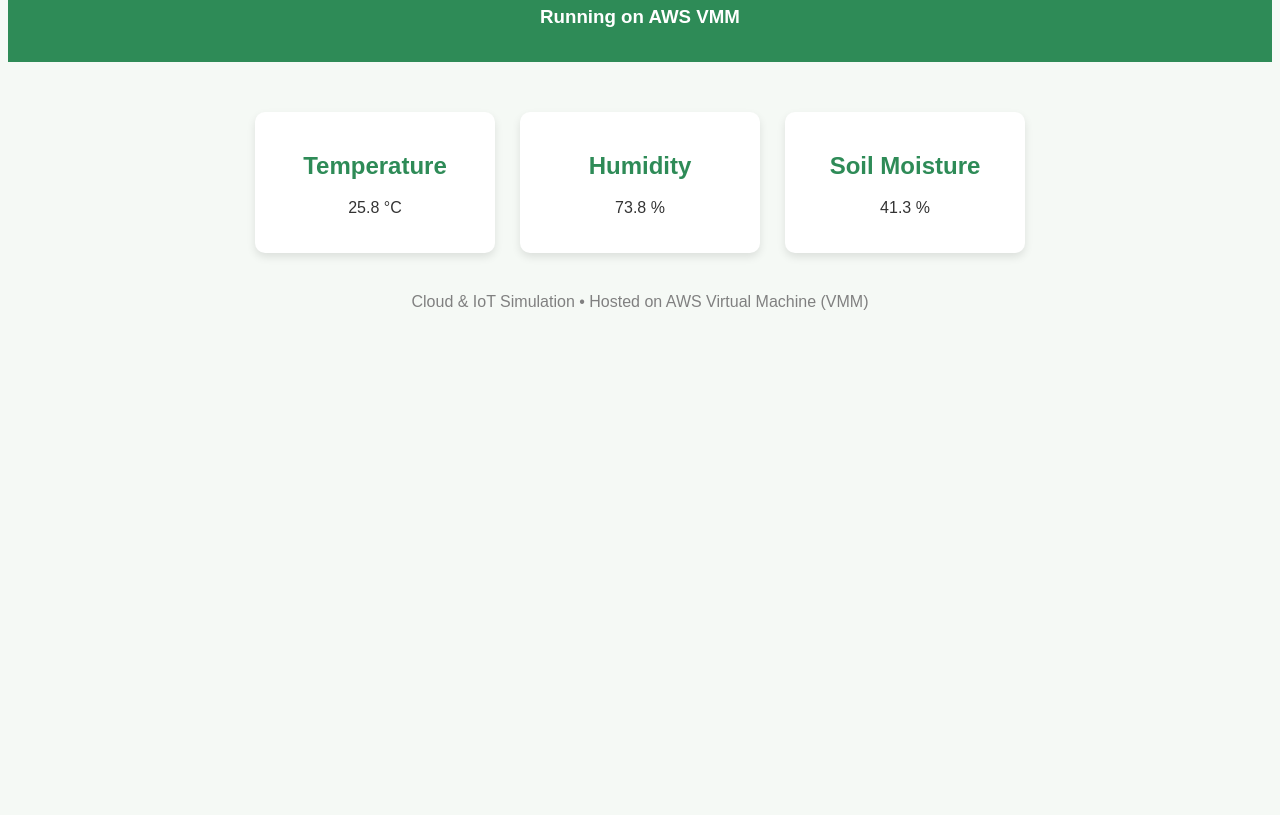
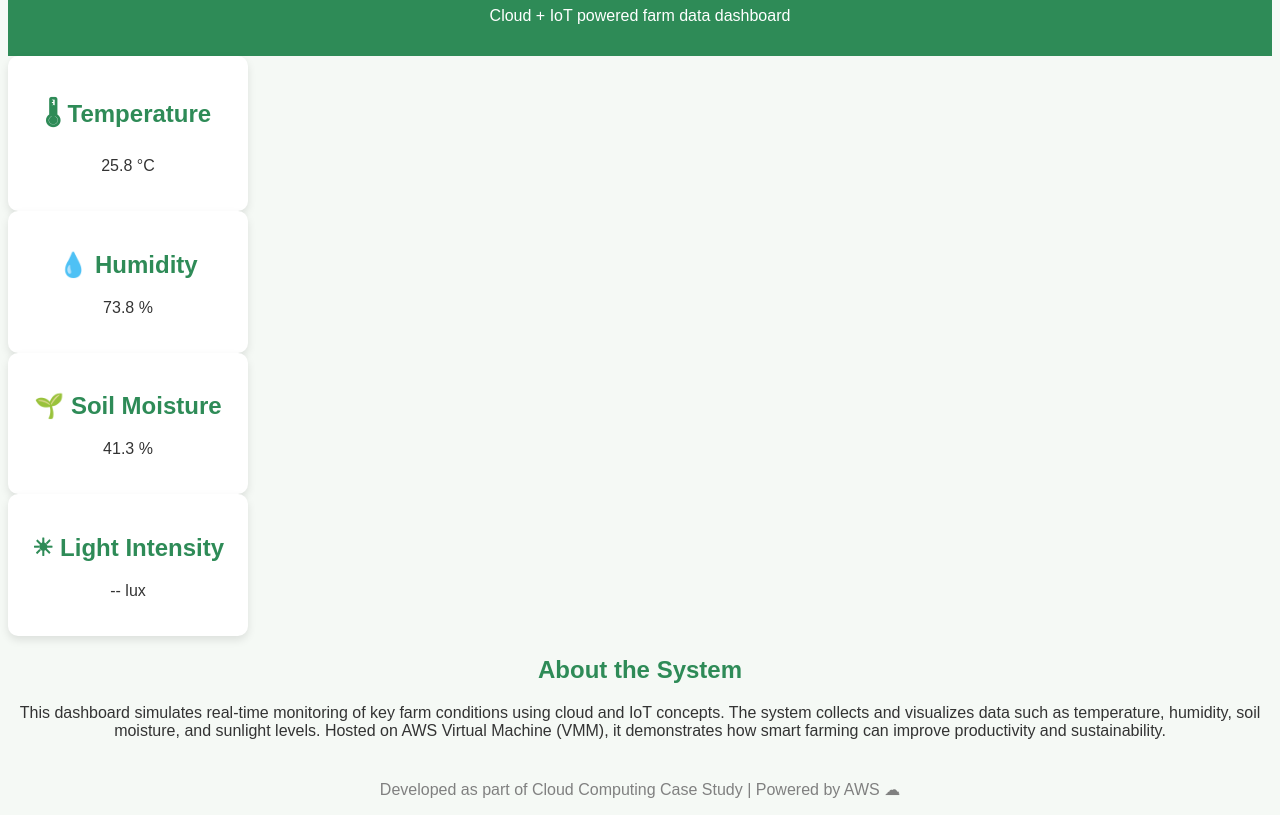
Before and after one commit to roshinishri15082005-sketch/smart-agriculture-monitoring, a plain HTML site: page index.html in a window 1280 px wide. Shown: the part 97-912 px from the top of the page. Before the commit the page ends 800 px from the top, so only its background shows below. Drawn offline with Linux system fonts and the light colour scheme.

Commit message:
Update index.html

```diff
--- a/index.html
+++ b/index.html
@@ -1,32 +1,49 @@
 <!DOCTYPE html>
-<html>
+<html lang="en">
 <head>
-  <title>Smart Agriculture Monitoring</title>
+  <meta charset="UTF-8">
+  <meta name="viewport" content="width=device-width, initial-scale=1.0">
+  <title>Smart Agriculture Monitoring System</title>
   <link rel="stylesheet" href="style.css">
 </head>
 <body>
   <header>
-    <h1>Smart Agriculture Data Monitoring</h1>
-    <h3>Running on AWS VMM</h3>
+    <h1>🌾 Smart Agriculture Monitoring System</h1>
+    <p>Cloud + IoT powered farm data dashboard</p>
   </header>
 
-  <section id="data">
+  <main>
+    <section class="cards">
       <div class="card">
-      <h2>Temperature</h2>
+        <h2>🌡 Temperature</h2>
         <p id="temp">-- °C</p>
       </div>
       <div class="card">
-      <h2>Humidity</h2>
+        <h2>💧 Humidity</h2>
         <p id="humidity">-- %</p>
       </div>
       <div class="card">
-      <h2>Soil Moisture</h2>
+        <h2>🌱 Soil Moisture</h2>
         <p id="moisture">-- %</p>
+      </div>
+      <div class="card">
+        <h2>☀ Light Intensity</h2>
+        <p id="light">-- lux</p>
       </div>
     </section>
 
+    <section class="info">
+      <h2>About the System</h2>
+      <p>
+        This dashboard simulates real-time monitoring of key farm conditions using cloud and IoT concepts.
+        The system collects and visualizes data such as temperature, humidity, soil moisture, and sunlight levels.
+        Hosted on AWS Virtual Machine (VMM), it demonstrates how smart farming can improve productivity and sustainability.
+      </p>
+    </section>
+  </main>
+
   <footer>
-    <p>Cloud & IoT Simulation • Hosted on AWS Virtual Machine (VMM)</p>
+    <p>Developed as part of Cloud Computing Case Study | Powered by AWS ☁</p>
   </footer>
 
   <script src="script.js"></script>
```
Lines whose indentation alone changed are shown as unchanged.
